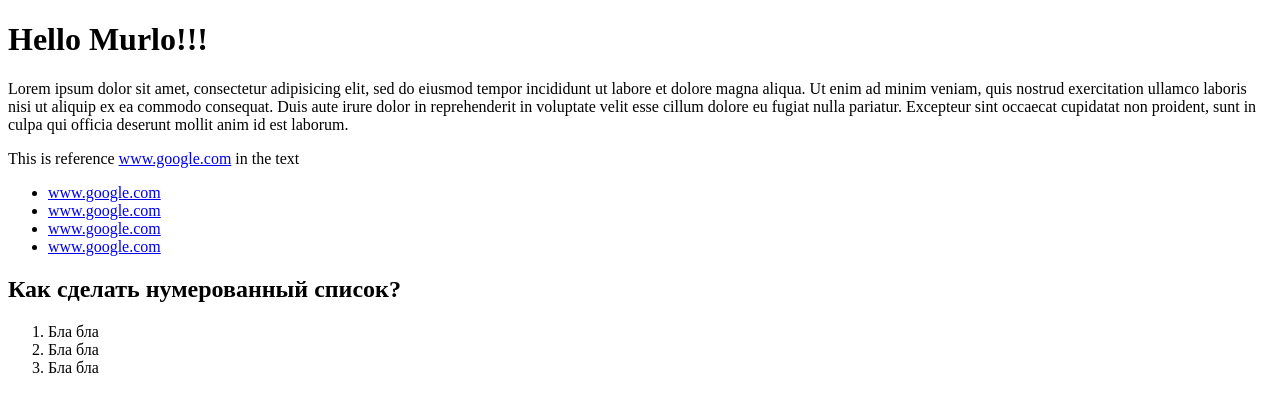
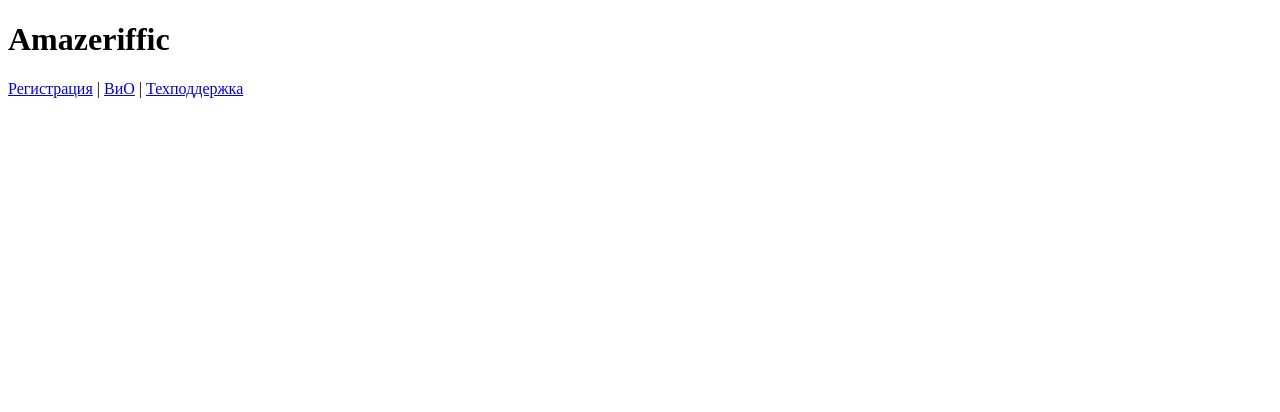
Before and after one commit to yaraleo/SemmiPyurival_WebDev, a plain HTML site: page Projects/Amazeriffic/index.html in a window 1280 px wide. Drawn offline with Linux system fonts and the light colour scheme.

Commit message:
Change in index header

```diff
--- a/Projects/Amazeriffic/index.html
+++ b/Projects/Amazeriffic/index.html
@@ -2,36 +2,24 @@
 <html lang="en" dir="ltr">
   <head>
     <meta charset="utf-8">
-    <title>My first</title>
+    <title>Amazeriffic</title>
   </head>
   <body>
-  <h1>Hello Murlo!!!</h1>
-   <p>
-     Lorem ipsum dolor sit amet, consectetur
-     adipisicing elit, sed do eiusmod tempor
-     incididunt ut labore et dolore magna aliqua.
-     Ut enim ad minim veniam, quis nostrud
-     exercitation ullamco laboris nisi ut aliquip
-     ex ea commodo consequat. Duis aute irure dolor
-     in reprehenderit in voluptate velit esse
-     cillum dolore eu fugiat nulla pariatur.
-     Excepteur sint occaecat cupidatat non proident,
-     sunt in culpa qui officia deserunt mollit
-     anim id est laborum.
-   </p>
-   <p>This is reference <a href="http://google.com">www.google.com</a>
-     in the text </p>
-    <ul>
-      <li><a href="http://wwwgoogle.com">www.google.com</a></li>
-      <li><a href="http://wwwgoogle.com">www.google.com</a></li>
-      <li><a href="http://wwwgoogle.com">www.google.com</a></li>
-      <li><a href="http://wwwgoogle.com">www.google.com</a></li>
-    </ul>
-    <h2>Как сделать нумерованный список?</h2>
-    <ol>
-      <li>Бла бла</li>
-      <li>Бла бла</li>
-      <li>Бла бла</li>
-    </ol>
+    <header>
+      <h1>Amazeriffic</h1>
+      <nav>
+        <a href="#">Регистрация</a> |
+        <a href="#">ВиО</a> |
+        <a href="#">Техподдержка</a>
+      </nav>
+    </header>
+    <main>
+
+    </main>
+    <footer>
+
+    </footer>
+
+
   </body>
 </html>
```
